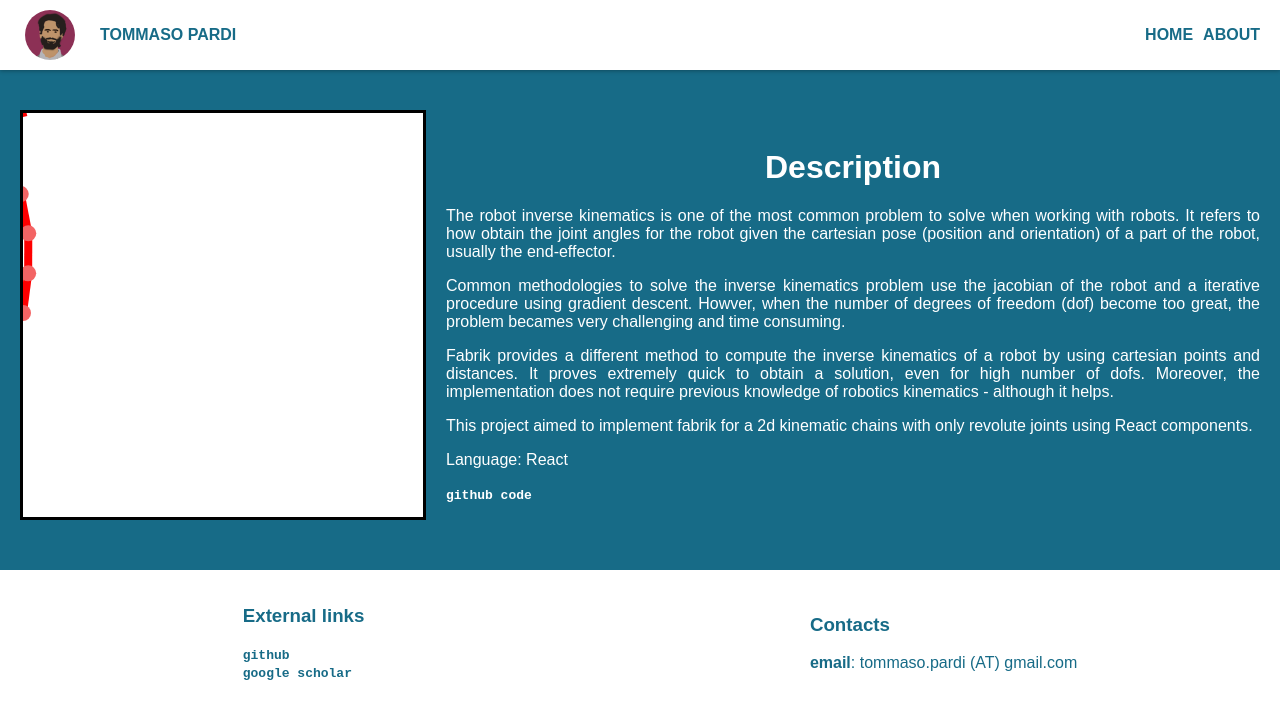
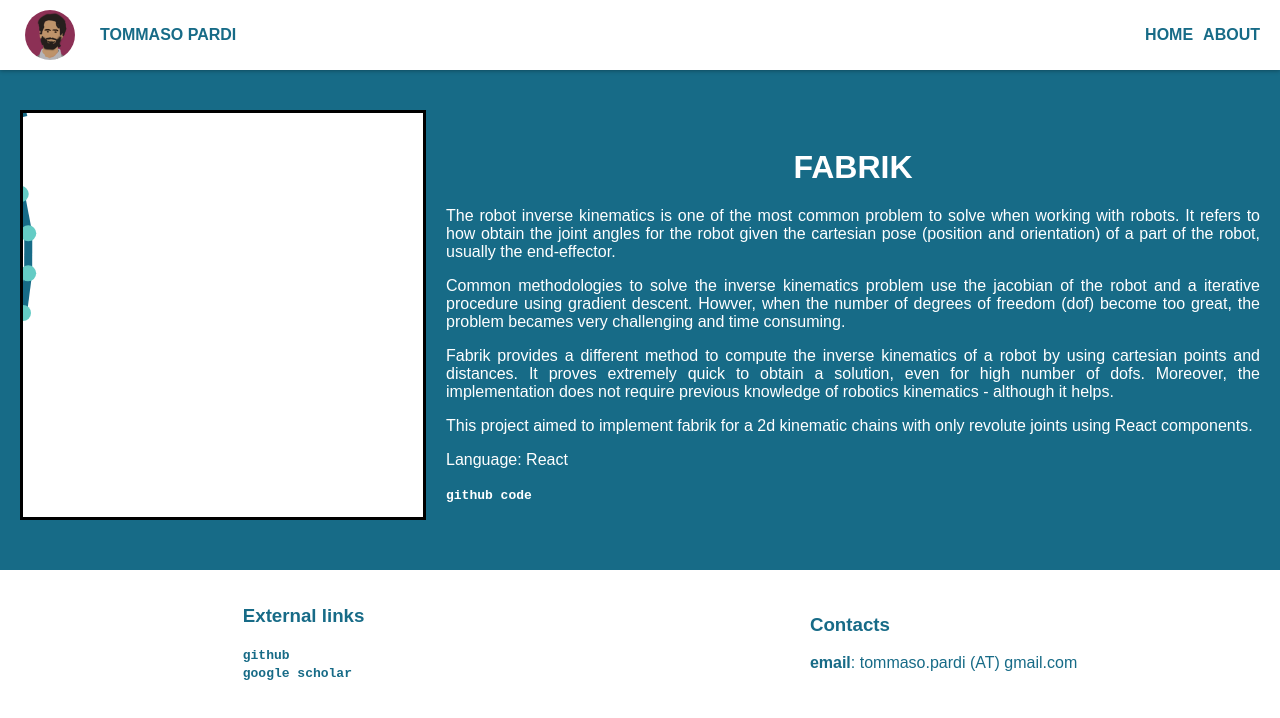
Before and after one commit to pardi/pardi.github.io, a React (Create React App) app: page /fabrikProj in a window 1280 px wide. Shown: the top 718 px of the page. Built offline with nearby package versions, Linux system fonts and the light colour scheme.

Commit message:
feat: fix colours on the robot of fabrik

```diff
--- a/src/Components/ProjectLayout.js
+++ b/src/Components/ProjectLayout.js
@@ -2,6 +2,7 @@ import styles from '../styles/ProjectLayout.module.scss'
 
 const ProjectLayout = ({ firstDiv_children, secondDiv_children }) => {
   return (
+
     <div className={styles.project}>
         <div className={styles.image}>
             {firstDiv_children}
--- a/src/Components/Robot.js
+++ b/src/Components/Robot.js
@@ -1,4 +1,5 @@
 import { useEffect, useState } from "react"
+import styles from '../styles/Robot.module.scss'
 
 const numberJoints = 6
 const armLength = 5;
@@ -31,8 +32,8 @@ function fk (jntCoord){
     let robotDrawing = []
 
     for (let idxJnt = 0; idxJnt < jntCoord.length - 1; ++idxJnt){
-        robotDrawing.push(<line key={'link-' + idxJnt} x1={jntCoord[idxJnt].x} y1={jntCoord[idxJnt].y} x2={jntCoord[idxJnt + 1].x} y2={jntCoord[idxJnt + 1].y} stroke="red" />);
-        robotDrawing.push(<circle key={'jnt-' + idxJnt} cx={jntCoord[idxJnt].x} cy={jntCoord[idxJnt].y} r={jointSize} fill="#f36464" />);
+        robotDrawing.push(<line key={'link-' + idxJnt} x1={jntCoord[idxJnt].x} y1={jntCoord[idxJnt].y} x2={jntCoord[idxJnt + 1].x} y2={jntCoord[idxJnt + 1].y} stroke="#176b87" />);
+        robotDrawing.push(<circle key={'jnt-' + idxJnt} cx={jntCoord[idxJnt].x} cy={jntCoord[idxJnt].y} r={jointSize} fill="#64ccc5" />);
     }
 
     return robotDrawing;
@@ -145,8 +146,8 @@ const Robot = ({ className }) => {
 
     return (
 
-    <div className={className}>
-        <svg className="robot joint" xmlns="http://www.w3.org/2000/svg" viewBox="0 0 50 50">
+    <div>
+        <svg xmlns="http://www.w3.org/2000/svg" viewBox="0 0 50 50">
         {
             test()
         }
--- a/src/pages/FabrikPage.js
+++ b/src/pages/FabrikPage.js
@@ -8,7 +8,7 @@ export const FabrikPage = ({ menu, link }) => {
 
   const description = (
   <>
-    <h1>Description</h1>
+    <h1>FABRIK</h1>
     <p>
     The robot inverse kinematics is one of the most common problem to solve when working with robots.
     It refers to how obtain the joint angles for the robot given the cartesian pose (position and orientation) of a part of the robot, usually the end-effector.
--- a/src/pages/YadqPage.js
+++ b/src/pages/YadqPage.js
@@ -7,7 +7,7 @@ export const YadqPage = ({ menu , link}) => {
 
   const description = (
     <>
-      <h1>Description</h1>
+      <h1>YADQ: Yet Another Double Quaternion</h1>
       <p>
       Poses represent the position and orientation of a vector in a given reference frame.
       </p>
```
Also changed, not shown: src/styles/Robot.module.scss (added).
